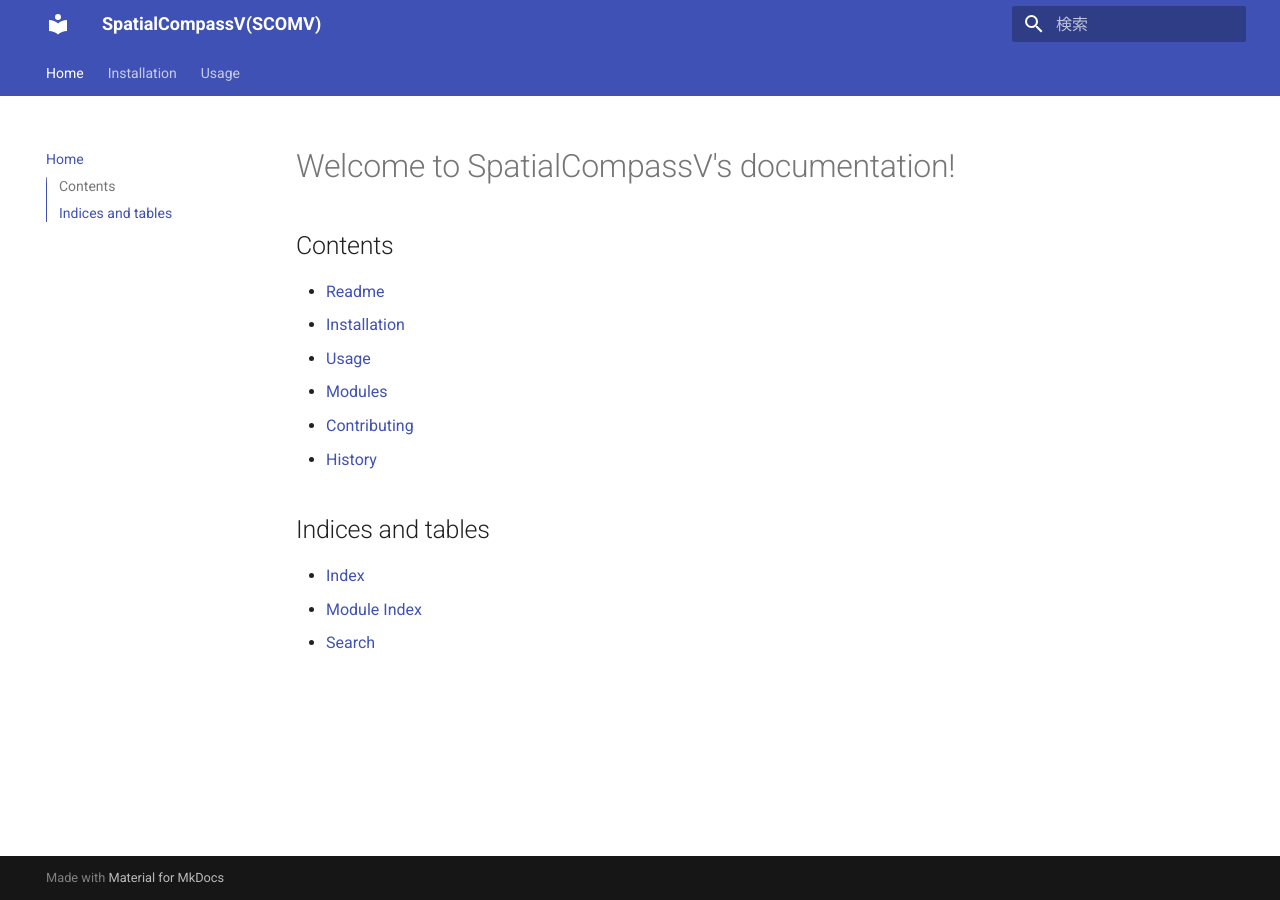
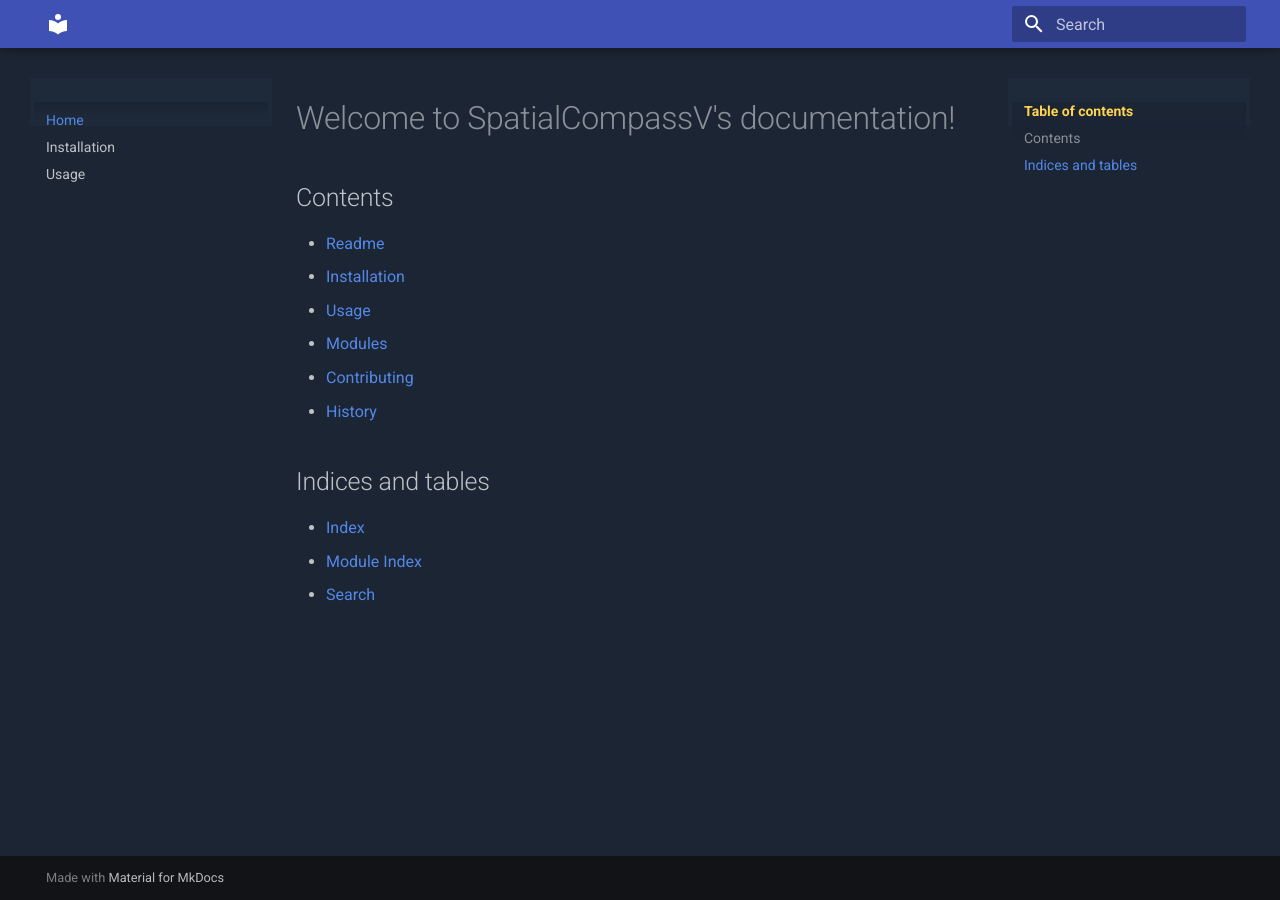
Before and after one commit to RyosukeNomural/SpatialCompassV, an MkDocs documentation site: the page built from docs/index.md, in a window 1280 px wide. Built offline with MkDocs 1.6.1 and Material for MkDocs 9.7.7, drawn with Linux system fonts in a browser that asks for light colours.

Commit message:
Switch docs to blue dark theme (English comments only)

```diff
--- /dev/null
+++ b/docs/stylesheets/extra.css
@@ -0,0 +1,14 @@
+/* Sidebar background color (dark blue instead of near-black) */
+.md-sidebar {
+  background-color: #1e2a3a;  /* Deep navy blue */
+}
+
+/* Main content background color for dark mode */
+[data-md-color-scheme="slate"] {
+  --md-default-bg-color: #1b2533;  /* Slightly lighter blue background */
+}
+
+/* Optional: emphasize section headers in the sidebar (e.g., GENERAL, GALLERY) */
+.md-nav__title {
+  color: #ffd54f;  /* Soft yellow accent similar to squidpy */
+}
--- a/mkdocs.yml
+++ b/mkdocs.yml
@@ -1,14 +1,22 @@
-site_name: SpatialCompassV(SCOMV)
+isite_name: SpatialCompassV(SCOMV)
 site_description: SpatialCompassV(SCOMV)
 site_author: Ryosuke Nomura
 
 theme:
   name: material
-  language: ja
+  language: en
   features:
-    - navigation.tabs
     - navigation.expand
-    - toc.integrate
+    - navigation.sections
+    - navigation.instant
+  palette:
+    - scheme: slate
+      primary: indigo
+      accent: cyan
+
+extra_css:
+  - stylesheets/extra.css
+
 
 nav:
   - Home: index.md
```
